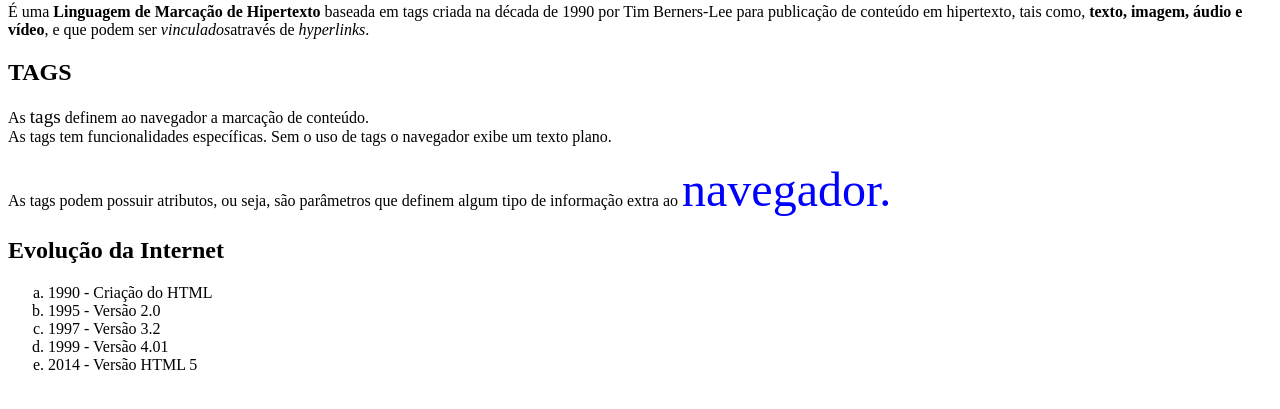
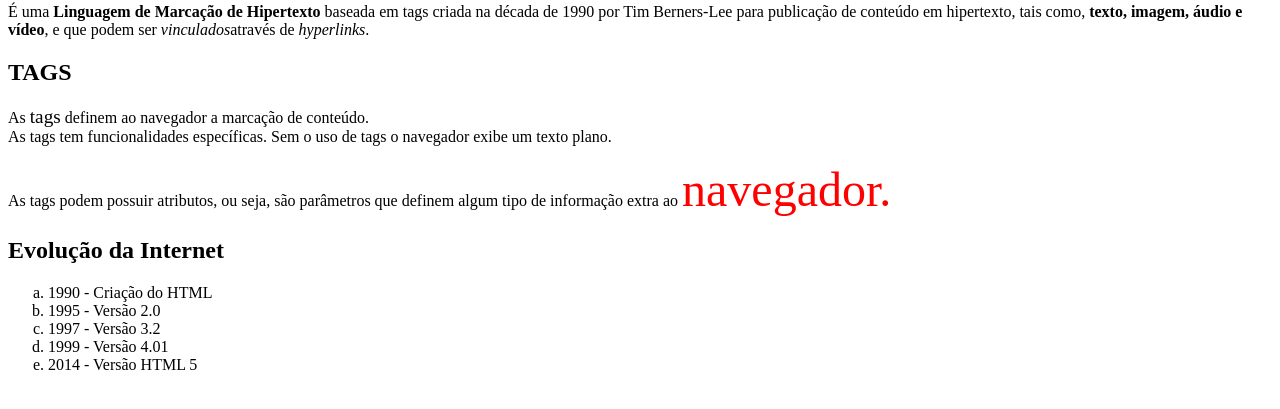
Before and after one commit to DanielaSianaPabis/primeiro_site, a plain HTML site: page index.html in a window 1280 px wide. Shown: the part 77-486 px from the top of the page. Drawn offline with Linux system fonts and the light colour scheme.

Commit message:
Update index.html

```diff
--- a/index.html
+++ b/index.html
@@ -11,7 +11,7 @@
     <p>É uma <b> Linguagem de Marcação de Hipertexto </b> baseada em tags criada na década de  1990 por Tim Berners-Lee para publicação de conteúdo em hipertexto, tais como, <strong>texto, imagem, áudio e vídeo</strong>, e que podem ser <i>vinculados</i>através de <em>hyperlinks</em>.</p>
     <h2>TAGS</h2>
     <p>As <big>tags</big> definem ao navegador a marcação de conteúdo.<br> As tags tem funcionalidades específicas. Sem o uso de tags o navegador exibe um texto plano.</p>
-    <p>As tags podem possuir atributos, ou seja, são parâmetros que definem algum tipo de informação extra ao <font color="blue" size="14">navegador.</font></p>
+    <p>As tags podem possuir atributos, ou seja, são parâmetros que definem algum tipo de informação extra ao <font color="red" size="14">navegador.</font></p>
 
 
     <h2>Evolução da Internet</h2>
```
